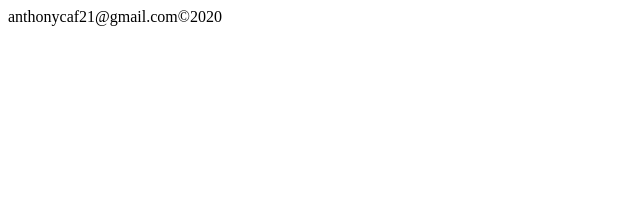
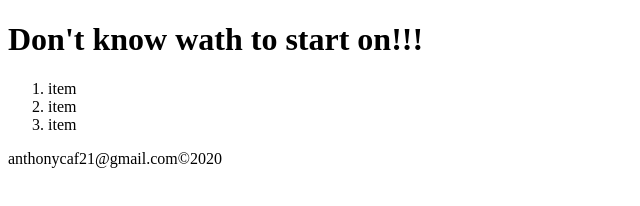
Before and after one commit to anthonycaf/Milestone-js-jq-test, a plain HTML site: page index.html in a window 1280 px wide. Shown: the whole page, without its empty margins (0-640 px from the left). Drawn offline with Linux system fonts and the light colour scheme.

Commit message:
added a h1 and ol nav to index file

```diff
--- a/index.html
+++ b/index.html
@@ -7,6 +7,15 @@
 <link href="mycss.css" rel="stylesheet" type="text/css"/>
 </head>
 <body>
+<header><h1>Don't know wath to start on!!!</h1>
+<nav>
+<ol>
+<li>item </li>
+<li>item </li>
+<li>item </li>
+</ol>
+</nav>
+</header>
 <footer>anthonycaf21@gmail.com&copy;2020 </footer>
 </body>
 </html>
```
